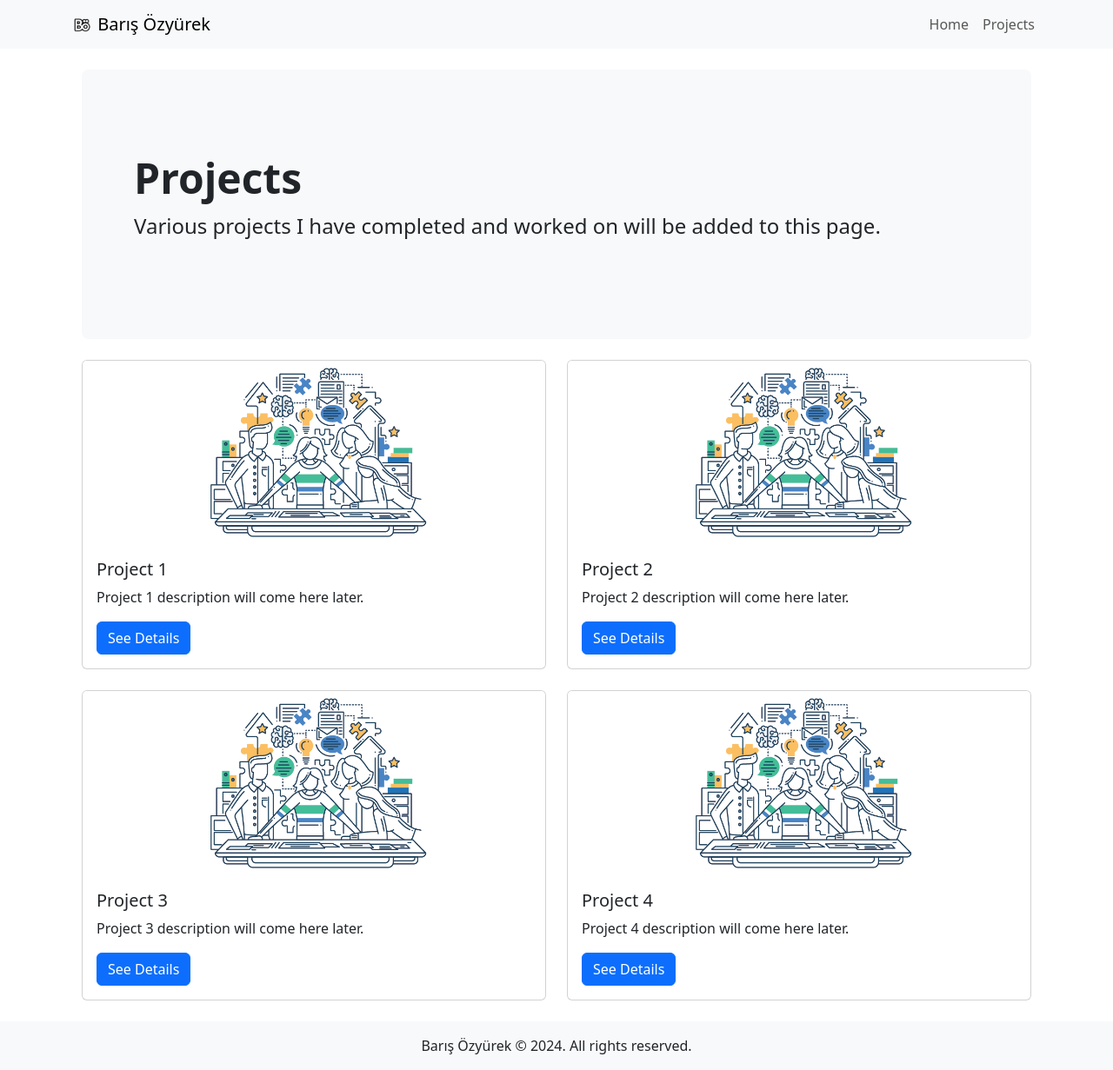
After one commit to Barisozyurek/python-flask-webapp, a Flask app: page /projects in a window 1280 px wide. The commit adds this page. Shown: the whole page at 87% size. Run offline with Flask 3, Linux system fonts and the light colour scheme.

Commit message:
Projects page created and some visual changes made

```diff
--- a/app.py
+++ b/app.py
@@ -1,4 +1,4 @@
-from flask import Flask, render_template, redirect
+from flask import Flask, render_template, redirect, url_for
 
 app = Flask(__name__)
 
@@ -7,10 +7,20 @@ app = Flask(__name__)
 def index():
     return render_template('index.html')
 
+# Projects Page
+@app.route('/projects')
+def projects():
+    return render_template('projects.html')
+
 # Twitter redirect
 @app.route('/twitter')
 def twitter():
     return redirect('https://twitter.com/barisozyurek1')
+
+# LinkedIn redirect
+@app.route('/linkedin')
+def linkedin():
+    return redirect('https://www.linkedin.com/in/barisozyurek/')
 
 # 404 redirect
 @app.errorhandler(404)
--- /dev/null
+++ b/static/css/styles.css
@@ -0,0 +1,5 @@
+body{
+    display: flex;
+    flex-direction: column;
+    min-height: 100vh;
+}
--- a/templates/layout.html
+++ b/templates/layout.html
@@ -6,6 +6,7 @@
     <meta name="viewport" content="width=device-width, initial-scale=1.0">
     <title>{% block title %}Ana Sayfa{% endblock %} - Barış Özyürek</title>
     <link rel="icon" href="{{ url_for('static', filename='images/favicon.ico') }}" type="image/x-icon">
+    <link rel="stylesheet" href="{{ url_for('static', filename='css/styles.css') }}">
     <link href="https://cdn.jsdelivr.net/npm/bootstrap@5.3.2/dist/css/bootstrap.min.css" rel="stylesheet" integrity="sha384-T3c6CoIi6uLrA9TneNEoa7RxnatzjcDSCmG1MXxSR1GAsXEV/Dwwykc2MPK8M2HN" crossorigin="anonymous">
     {% block style %}{% endblock %}
 </head>
@@ -25,18 +26,24 @@
                         <a class="nav-link" href="{{ url_for('index') }}">Home</a>
                     </li>
                     <li class="nav-item">
-                        <a class="nav-link" href="{{ url_for('index') }}">Projects</a>
+                        <a class="nav-link" href="{{ url_for('projects') }}">Projects</a>
                     </li>
                 </ul>
             </div>
         </div>
     </nav>
 
-    <div class="container">
+    <div class="container mb-4">
         <div class="container mt-4">
             {% block content %}{% endblock %}
         </div>
     </div>
+
+    <footer class="mt-auto text-lg-start">
+        <div class="text-center p-3 bg-body-tertiary">
+          Barış Özyürek © 2024. All rights reserved.
+        </div>
+    </footer>
 
     <script src="https://ajax.googleapis.com/ajax/libs/jquery/3.7.1/jquery.min.js"></script>
     <script src="https://cdn.jsdelivr.net/npm/@popperjs/core@2.11.8/dist/umd/popper.min.js" integrity="sha384-I7E8VVD/ismYTF4hNIPjVp/Zjvgyol6VFvRkX/vR+Vc4jQkC+hVqc2pM8ODewa9r" crossorigin="anonymous"></script>
--- /dev/null
+++ b/templates/projects.html
@@ -0,0 +1,55 @@
+{% extends 'layout.html' %}
+
+{% block title %}Projects{% endblock %}
+
+
+{% block content %}
+  <div class="p-5 mb-4 bg-body-tertiary rounded-3">
+      <div class="container-fluid py-5">
+        <h1 class="display-5 fw-bold">Projects</h1>
+        <p class="col-md fs-4">Various projects I have completed and worked on will be added to this page.</p>
+      </div>
+  </div>
+  <div class="row row-cols-1 row-cols-md-2 g-4">
+    <div class="col">
+      <div class="card">
+        <img src="{{ url_for('static', filename='images/project.png') }}" class="card-img-top" alt="Project 1 Image">
+        <div class="card-body">
+          <h5 class="card-title">Project 1</h5>
+          <p class="card-text">Project 1 description will come here later.</p>
+          <a href="{{ url_for('projects') }}" class="btn btn-primary">See Details</a>
+        </div>
+      </div>
+    </div>
+    <div class="col">
+      <div class="card">
+        <img src="{{ url_for('static', filename='images/project.png') }}" class="card-img-top" alt="Project 2 Image">
+        <div class="card-body">
+          <h5 class="card-title">Project 2</h5>
+          <p class="card-text">Project 2 description will come here later.</p>
+          <a href="{{ url_for('projects') }}" class="btn btn-primary">See Details</a>
+        </div>
+      </div>
+    </div>
+    <div class="col">
+      <div class="card">
+        <img src="{{ url_for('static', filename='images/project.png') }}" class="card-img-top" alt="Project 3 Image">
+        <div class="card-body">
+          <h5 class="card-title">Project 3</h5>
+          <p class="card-text">Project 3 description will come here later.</p>
+          <a href="{{ url_for('projects') }}" class="btn btn-primary">See Details</a>
+        </div>
+      </div>
+    </div>
+    <div class="col">
+      <div class="card">
+        <img src="{{ url_for('static', filename='images/project.png') }}" class="card-img-top" alt="Project 4 Image">
+        <div class="card-body">
+          <h5 class="card-title">Project 4</h5>
+          <p class="card-text">Project 4 description will come here later.</p>
+          <a href="{{ url_for('projects') }}" class="btn btn-primary">See Details</a>
+        </div>
+      </div>
+    </div>
+  </div>
+{% endblock %}
```
Also changed, not shown: static/images/project.png (added), templates/404.html (indentation only), templates/index.html (indentation only).
